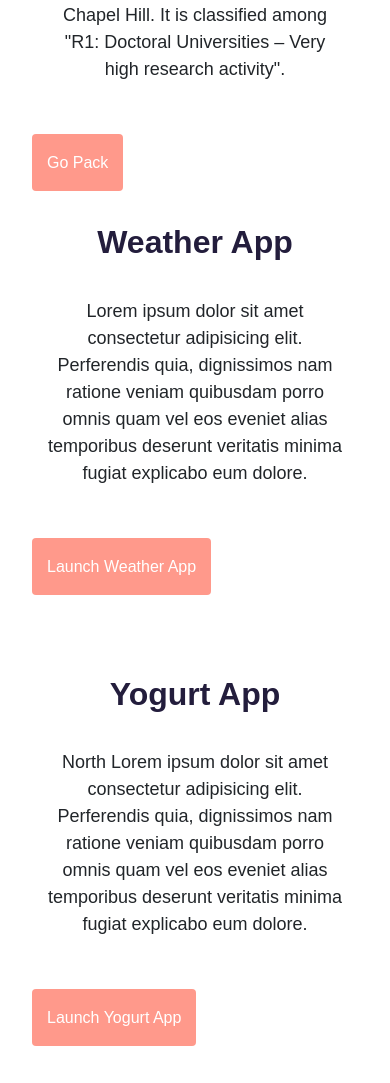
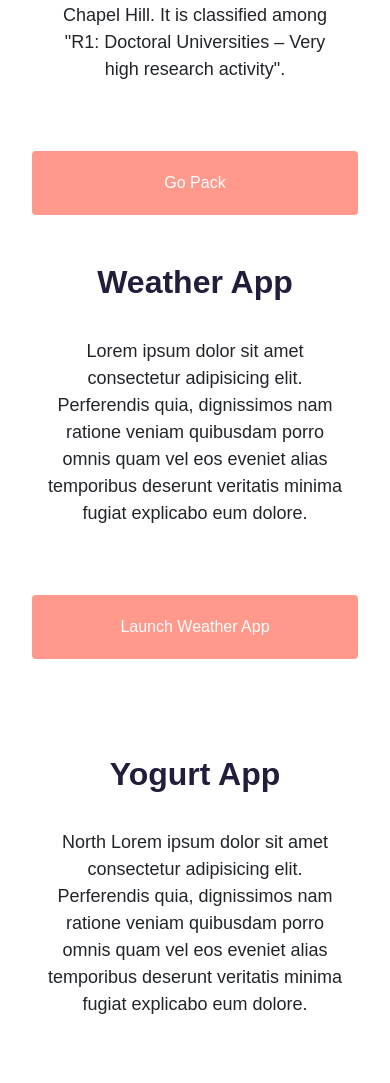
Before and after one commit to ntakalpati/Multiple-Apps-Project, a plain HTML site: page index.html in a window 390 px wide. Shown: the part 863-1946 px from the top of the page. Drawn offline with nearby package versions, Linux system fonts and the light colour scheme.

Commit message:
Center align buttons.

```diff
--- a/index.html
+++ b/index.html
@@ -82,7 +82,9 @@
             among "R1: Doctoral Universities – Very high research activity".
           </p>
           <div class="mt-5">
-            <a href="#" class="primary-link" title="Go Pack">Go Pack</a>
+            <a href="#" class="primary-link project-link" title="Go Pack"
+              >Go Pack</a
+            >
           </div>
         </div>
       </div>
@@ -96,7 +98,7 @@
             explicabo eum dolore.
           </p>
           <div class="mt-5 mb-5">
-            <a href="#" class="primary-link" title="Weather App"
+            <a href="#" class="primary-link project-link" title="Weather App"
               >Launch Weather App</a
             >
           </div>
@@ -126,7 +128,7 @@
             minima fugiat explicabo eum dolore.
           </p>
           <div class="mt-5">
-            <a href="#" class="primary-link" title="Yogurt App"
+            <a href="#" class="primary-link project-link" title="Yogurt App"
               >Launch Yogurt App</a
             >
           </div>
--- a/src/styles.css
+++ b/src/styles.css
@@ -119,12 +119,22 @@ p {
   border: 0px;
 }
 
-@media (max-width: 900px) {
+@media (max-width: 576px) {
   h1 {
     font-size: 48px;
     line-height: 1.5;
   }
   h2 {
     font-size: 32px;
+    text-align: center;
+  }
+  p {
+    text-align: center;
+  }
+
+  .primary-link {
+    display: block;
+    text-align: center;
+    margin: 0, 20px;
   }
 }
```
